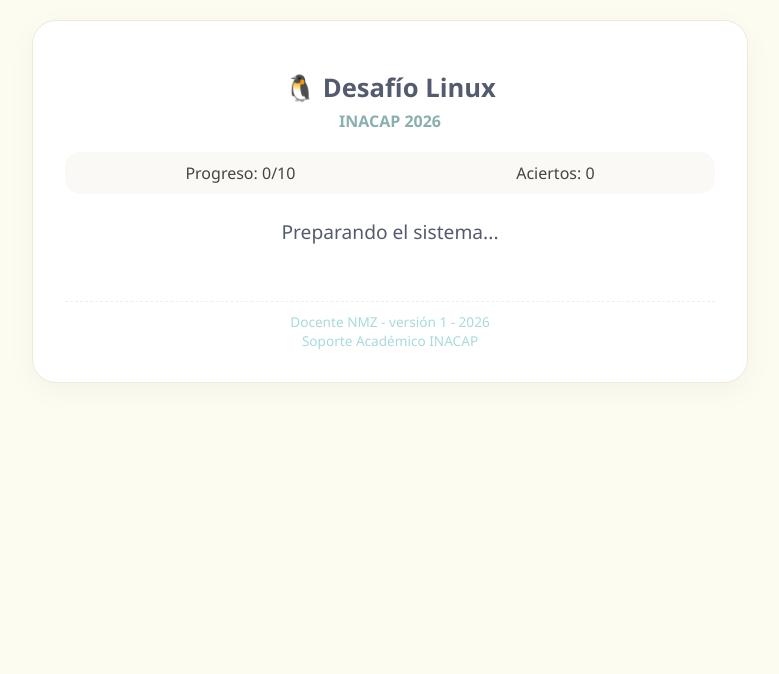
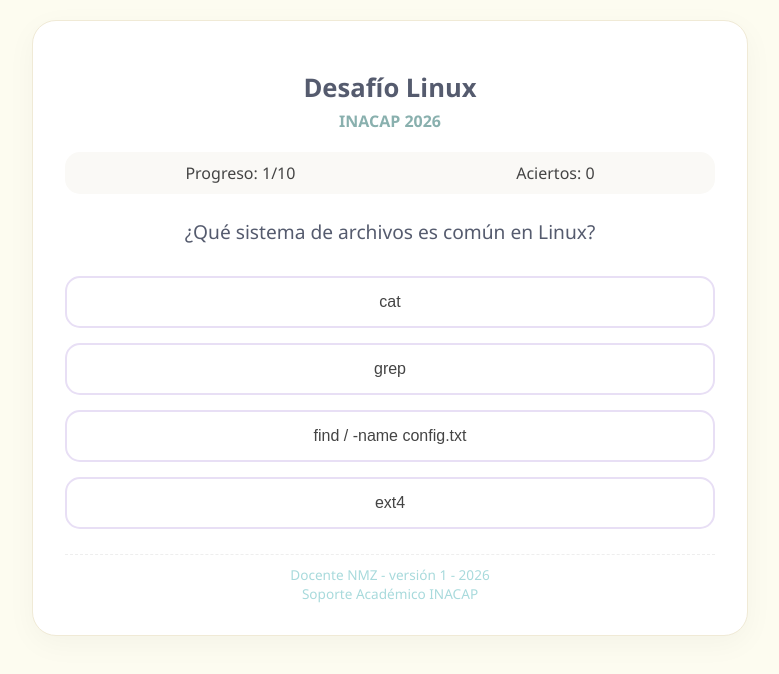
Before and after one commit to winlinuxlab-web/H-S-Unidad-2, a plain HTML site: page index.html in a window 1280 px wide. Shown: the whole page, without its empty margins (250-1029 px from the left). Drawn offline with Linux system fonts and the light colour scheme.

Commit message:
Update index.html

```diff
--- a/index.html
+++ b/index.html
@@ -101,7 +101,7 @@
 <body>
 
     <div class="container">
-        <h1>🐧 Desafío Linux</h1>
+        <h1> Desafío Linux</h1>
         <span class="subtitle">INACAP 2026</span>
 
         <div class="stats">
@@ -138,4 +138,107 @@
             { q: "¿Por qué son importantes los permisos en Linux?", a: "Para controlar el acceso a archivos y seguridad" },
             { q: "¿Qué comando elimina un usuario?", a: "userdel" },
             { q: "¿Qué es una ruta absoluta?", a: "Ruta que inicia desde la raíz del sistema" },
-            { q: "¿Qué comando crea un directorio?", a: "
+            { q: "¿Qué comando crea un directorio?", a: "mkdir" },
+            { q: "¿Qué comando lista archivos?", a: "ls" },
+            { q: "¿Qué hace el comando mv?", a: "Mueve o renombra archivos" },
+            { q: "¿Qué hace chmod?", a: "Modifica permisos de archivos o directorios" },
+            { q: "¿Qué significa el permiso 'r'?", a: "Leer" },
+            { q: "¿Qué archivo permite montar particiones automáticamente?", a: "/etc/fstab" },
+            { q: "¿Qué comando cuenta las líneas de un archivo?", a: "wc -l" },
+            { q: "¿Qué comando muestra la ruta del directorio actual?", a: "pwd" },
+            { q: "¿Qué comando se usa para formatear una partición como ext4?", a: "mkfs.ext4 /dev/sdb1" },
+            { q: "¿Qué comando se usa para montar una partición?", a: "mount /dev/sdb1 /datos" },
+            { q: "¿Qué comando busca un archivo por nombre desde la raíz?", a: "find / -name config.txt" },
+            { q: "¿Cuál es la función del comando rm?", a: "Eliminar archivos o directorios" },
+            { q: "¿Qué comando se usa para visualizar el contenido de un archivo sin editarlo?", a: "cat" },
+            { q: "¿Qué herramienta se usa comúnmente para editar archivos de texto en terminal?", a: "nano" },
+            { q: "¿Qué comando permite buscar patrones de texto dentro de archivos?", a: "grep" }
+        ];
+
+        let questions = [];
+        let currentIndex = 0;
+        let score = 0;
+        const totalPerSession = 10;
+
+        function shuffle(array) {
+            return array.sort(() => Math.random() - 0.5);
+        }
+
+        function initQuiz() {
+            questions = shuffle([...rawData]).slice(0, totalPerSession);
+            currentIndex = 0;
+            score = 0;
+            updateStats();
+            showQuestion();
+        }
+
+        function showQuestion() {
+            const qData = questions[currentIndex];
+            document.getElementById('question').innerText = qData.q;
+            document.getElementById('next-btn').style.display = 'none';
+
+            let options = [qData.a];
+            while(options.length < 4) {
+                let randomA = rawData[Math.floor(Math.random() * rawData.length)].a;
+                if(!options.includes(randomA)) options.push(randomA);
+            }
+
+            shuffle(options);
+            const optionsDiv = document.getElementById('options');
+            optionsDiv.innerHTML = '';
+
+            options.forEach(opt => {
+                const btn = document.createElement('button');
+                btn.classList.add('option');
+                btn.innerText = opt;
+                btn.onclick = () => checkAnswer(btn, opt, qData.a);
+                optionsDiv.appendChild(btn);
+            });
+        }
+
+        function checkAnswer(btn, selected, correct) {
+            const allBtns = document.querySelectorAll('.option');
+            allBtns.forEach(b => b.disabled = true);
+
+            if(selected === correct) {
+                btn.classList.add('correct');
+                score++;
+            } else {
+                btn.classList.add('incorrect');
+                allBtns.forEach(b => {
+                    if(b.innerText === correct) b.classList.add('correct');
+                });
+            }
+            updateStats();
+            document.getElementById('next-btn').style.display = 'block';
+        }
+
+        function nextQuestion() {
+            currentIndex++;
+            if(currentIndex < totalPerSession) {
+                showQuestion();
+            } else {
+                showFinalResult();
+            }
+        }
+
+        function showFinalResult() {
+            const area = document.getElementById('quiz-area');
+            let message = score >= 7 ? "¡Excelente trabajo!" : "¡Sigue practicando!";
+            area.innerHTML = `
+                <div style="font-size: 4rem; margin-bottom: 10px;"></div>
+                <h2>${message}</h2>
+                <p style="font-size: 1.2rem;">Lograste <strong>${score}</strong> aciertos de ${totalPerSession}</p>
+                <button onclick="location.reload()" class="option" style="margin-top:20px; width:100%">Reiniciar Entrenamiento</button>
+            `;
+        }
+
+        function updateStats() {
+            document.getElementById('current-q').innerText = currentIndex + (currentIndex < totalPerSession ? 1 : 0);
+            document.getElementById('score').innerText = score;
+        }
+
+        initQuiz();
+    </script>
+</body>
+</html>
```
